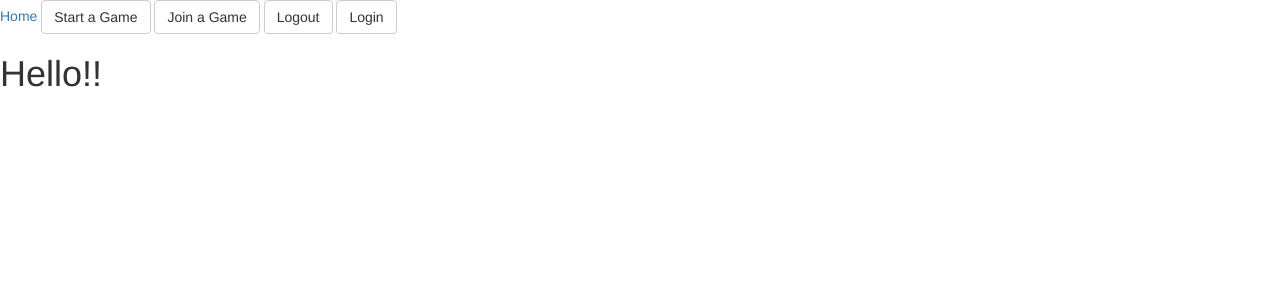
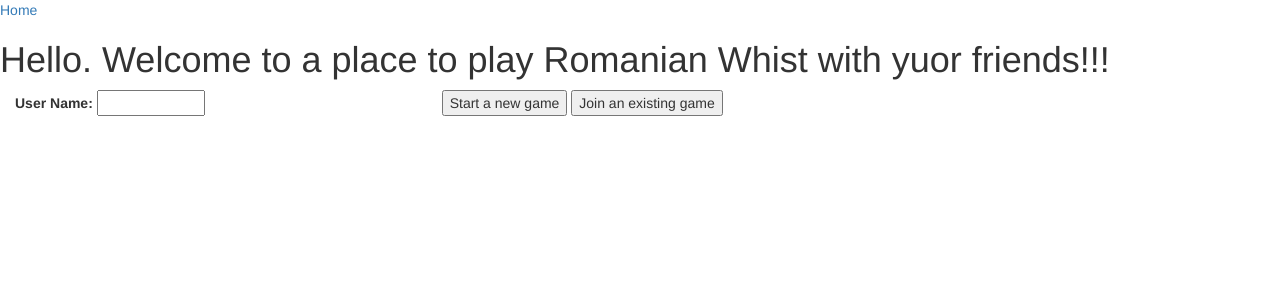
Before and after one commit to pfajeau/rom-whist, a Flask app: page / in a window 1280 px wide. Shown: the top 300 px of the page. Run offline with Flask 2, Linux system fonts and the light colour scheme; parts of the project's set-up code (start-up, migrations or seed data) failed here and were passed over; some libraries are stand-ins or nearby versions.

Commit message:
Revamped index file and login

```diff
--- a/romwhist/forms.py
+++ b/romwhist/forms.py
@@ -29,4 +29,9 @@ class GameForm(FlaskForm):
     nb_cards = IntegerField("Number of cards: ", validators=[InputRequired(), Length(max=2)])
     trump = BooleanField("With Trump: ", validators=[InputRequired()])
 
+class IndexForm(FlaskForm):
+    user_name = StringField("User Name: ", validators=[InputRequired(), Length(max=10)])
+    start_game = SubmitField('Start a new game')
+    join_game = SubmitField('Join an existing game')
+
 from .models import *
--- a/romwhist/routes.py
+++ b/romwhist/routes.py
@@ -10,8 +10,8 @@ from .utils import Serializer
 from .game import RomWhistGame
 from romwhist import socketio,app
 from flask import render_template, request, flash, session, url_for, redirect
-from .forms import LoginForm, StartGameForm, JoinGameForm, GameForm
-from flask_login import current_user, login_user, logout_user
+from .forms import LoginForm, StartGameForm, JoinGameForm, GameForm, IndexForm
+from flask_login import current_user, login_user, logout_user, AnonymousUserMixin
 from romwhist.models import User
 from romwhist.extensions import db
 from flask_socketio import join_room, leave_room
@@ -28,14 +28,46 @@ players = dict()
 clients = dict()
 
 # Dictionary of hands for game for each player
-hands = dict()
+# hands = dict()
 
-@app.route("/")
-@app.route("/index")
+@app.route("/",methods=['GET', 'POST'])
+@app.route("/index",methods=['GET', 'POST'])
 def index():
     # TODO - add here endpoint of resource where you want to land on page load. e.g.
     # return redirect(url_for("auth_blueprint.home"))
-    return render_template("index.html")
+    form = IndexForm()
+    if form.validate_on_submit():
+        print("Index Validate on Submit")
+        user_name = form.user_name.data
+        print (current_user)
+        if isinstance(current_user, User):
+            logout_user()
+            user = User(username=user_name)
+            db.session.delete(user)
+            db.session.commit()
+
+        user_name = form.user_name.data
+        user = User.query.filter_by(username=user_name).first()
+        print ("User retrieved:", user)
+        if user is None:
+            user = User(username=user_name)
+            db.session.add(user)
+            db.session.commit()
+            login_user(user)
+            print ("current user: ", current_user.username)
+
+            if form.start_game.data:
+                print("REdirecting to start game")
+                return redirect(url_for('start_game'))
+            elif form.join_game.data:
+                print("REdirecting to join game")
+                return redirect(url_for('join_game'))
+        else:
+            error = "User already exists"
+            print(error)
+            return render_template('index.html', error = error, form=form)
+    else:
+        return render_template("index.html", form=form)
 
 @app.route("/base")
 def base():
@@ -44,7 +76,7 @@ def base():
     return render_template("base.html")
 
 @app.route("/startgame",methods=['GET', 'POST'])
-def get_game_id():
+def start_game():
     print("Current User: ", current_user.username)
     if current_user.is_authenticated:
         form = StartGameForm()
@@ -67,7 +99,7 @@ def get_game_id():
             return render_template('start_game.html', title='Bla', form=form)
     else:
         #form = LoginForm()
-        return redirect(url_for('login'))
+        return redirect(url_for('index'))
         #return render_template('login.html', title='Sign In', form=form)
 
 @app.route("/joingame",methods=['GET', 'POST'])
@@ -181,19 +213,22 @@ def start_hand(nbcards, trump):
 
     a_game = games[game_id]
 
-    hands[game_id] = a_game.create_hands(int(nbcards), trump)
-    # hands[game_id] = a_game.create_hands(int(nbcards), trump_flag)
+    hands = a_game.create_hands(int(nbcards), trump)
     round = a_game.create_round()
-    hands[game_id] = a_game.get_hands()
+
+    # FInd out who the first player to bet is
+    nplayer = next_player(current_user.username, players[game_id])
 
     # Distribute cards to each players
     for player in players[game_id]:
-        cards = hands[game_id][player].serialize()
+        cards = hands[player].serialize()
         print ("Cards for player ", player, " ", cards)
         emit("new hand", cards, room=clients[game_id][player])
 
     if trump:
         emit("trump card", str(a_game.trump_card), room=game_id)
+
+    emit("player to bet", nplayer, room=game_id)
 
 # Data should contain the game_id
 @socketio.on('join game')
@@ -215,6 +250,20 @@ def on_leave(data):
     else:
         leave_room(game_id)
 
+@socketio.on('stop game')
+def on_stop(data):
+    game_id = session.get('game_id')
+    if game_id is None:
+        print("NO GAME_ID IN SESSION!!!!")
+        # TODO: may have a case where the session has been cleared already
+        # (user logged out). In this case how to remove user from room?
+    else:
+        leave_room(game_id)
+        emit("game stopped", current_user.username, room=game_id)
+        del games[game_id]
+
+
+
 # Added a player to a game
 def add_player(game_id):
     session['game_id'] = game_id
@@ -233,6 +282,12 @@ def remove_player():
         del clients[game_id][current_user.username]
         socketio.emit("player left", current_user.username, room=game_id)
 
+def next_player(player, players):
+    pos = players.index(player)
+    if pos == len(players)-1:
+        return players[0]
+    else:
+        return players[pos+1]
 # e.g blueprint and routes
 # auth_blueprint = Blueprint("auth", "auth", url_prefix="/auth")
 # auth_blueprint.add_url_rule("register", "register", controllers.register)
--- a/romwhist/ui/static/css/cards.css
+++ b/romwhist/ui/static/css/cards.css
@@ -14,6 +14,12 @@ html {
 	font-family: arial, sans-serif;
 	padding:50px;
 }*/
+
+.active_player {
+	font-weight: bold;
+	color: red;
+}
+
 #buttons {
 	text-align:center;
 }
--- a/romwhist/ui/templates/base.html
+++ b/romwhist/ui/templates/base.html
@@ -7,10 +7,12 @@
 {% block navbar %}
 <div class="topnav">
     <a class="active" href="/">Home</a>
+<!--
     <a href="startgame" class="btn btn-default" role="button" aria-pressed="true">Start a Game</a>
     <a href="joingame" class="btn btn-default" role="button" aria-pressed="true">Join a Game</a>
     <a href="logout" class="btn btn-default" role="button" aria-pressed="true">Logout</a>
     <a href="login" class="btn btn-default" role="button" aria-pressed="true">Login</a>
+-->
 
 </div>
 {% endblock %}
--- a/romwhist/ui/templates/index.html
+++ b/romwhist/ui/templates/index.html
@@ -1,5 +1,27 @@
 {% extends "base.html" %}
 
 {% block content %}
-  <h1>Hello!!</h1>
+  <!--
+    {% if error %}
+    <p class=error><strong>Error:</strong> {{ error }}
+  {% endif %}
+-->
+    <h1>Hello. Welcome to a place to play Romanian Whist with yuor friends!!! </h1>
+
+    <form action="" method="post" novalidate>
+        {{ form.hidden_tag() }}
+        <div class="col-md-4">
+          <div class="form-group">
+            {{ form.user_name.label }}
+            {{ form.user_name(size=10) }}
+          </div>
+        </div>
+
+          <div class="col-md-4">
+            <div class="input submit">
+                {{ form.start_game() }}
+                {{ form.join_game() }}
+            </div>
+          </div>
+    </form>
 {% endblock %}
--- a/romwhist/ui/templates/start_game.html
+++ b/romwhist/ui/templates/start_game.html
@@ -1,10 +1,11 @@
 {% extends "base.html" %}
 
 {% block content %}
+<!--
 {% if error %}
   <p class=error><strong>Error:</strong> {{ error }}
 {% endif %}
-
+-->
     <h2>Enter a game ID</h2>
     <form action="" method="post" novalidate>
         {{ form.hidden_tag() }}
```
Also changed, not shown: romwhist/ui/templates/game.html (+39 -5 lines).
